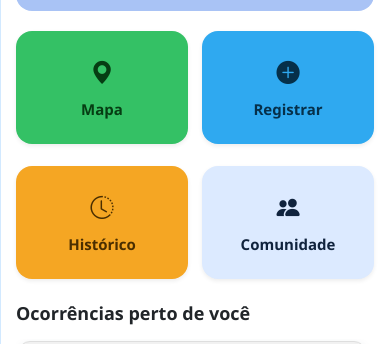
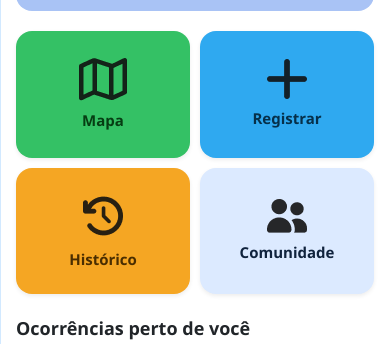
Before and after one commit to DennysRicardo007/PROJETO-INTEGRADOR, a website: page home.html in a window 390 px wide. Shown: the part 199-543 px from the top of the page. Drawn offline with nearby package versions, Linux system fonts and the light colour scheme.

Commit message:
padronização dos icones dos botões e ajustes de responsividade

```diff
--- a/css/home.css
+++ b/css/home.css
@@ -105,17 +105,21 @@ body {
 
 .grid-botoes {
   display: grid;
-  grid-template-columns: 1fr 1fr;
-  gap: 14px;
+  grid-template-columns: repeat(2, minmax(0, 1fr));
+  grid-auto-rows: minmax(112px, 1fr);
+  gap: clamp(10px, 2vw, 18px);
   margin-bottom: 24px;
 }
 
 .grid-botoes.row {
   margin-left: 0;
   margin-right: 0;
+  --bs-gutter-x: 0;
+  --bs-gutter-y: 0;
 }
 
 .grid-botoes .col-6 {
+  display: flex;
   width: auto;
   padding-left: 0;
   padding-right: 0;
@@ -131,7 +135,8 @@ body {
   text-align: center;
   cursor: pointer;
   border: none;
-  min-height: 96px;
+  width: 100%;
+  min-height: 112px;
   text-decoration: none;
   gap: 8px;
 }
--- a/home.html
+++ b/home.html
@@ -79,25 +79,29 @@
       <div class="row g-2 mb-4 grid-botoes">
         <div class="col-6">
           <a href="mapa.html" class="btn-action btn-mapa shadow-sm">
-            <i class="bi bi-geo-alt-fill fs-3"></i>
+            <img src ="/img/mapa_icon.png" alt="Ícone de mapa" class="icone-mapa">
+            <span class="visually-hidden">Mapa</span>
             <span>Mapa</span>
           </a>
         </div>
         <div class="col-6">
           <a href="registrar.html" class="btn-action btn-registrar shadow-sm">
-            <i class="bi bi-plus-circle-fill fs-3"></i>
+            <img src ="/img/registro_icon.png" alt="Ícone de registrar" class="icone-registrar">
+            <span class="visually-hidden">Registrar</span>
             <span>Registrar</span>
           </a>
         </div>
         <div class="col-6">
           <a href="historico.html" class="btn-action btn-historico shadow-sm">
-            <i class="bi bi-clock-history fs-3"></i>
+            <img src ="/img/historico_icon.png" alt="Ícone de histórico" class="icone-historico">
+            <span class="visually-hidden">Histórico</span>
             <span>Histórico</span>
           </a>
         </div>
         <div class="col-6">
           <a href="comunidade.html" class="btn-action btn-comunidade shadow-sm">
-            <i class="bi bi-people-fill fs-3"></i>
+            <img src ="/img/comunidade_icon.png" alt="Ícone de comunidade" class="icone-comunidade">
+            <span class="visually-hidden">Comunidade</span>
             <span>Comunidade</span>
           </a>
         </div>
```
